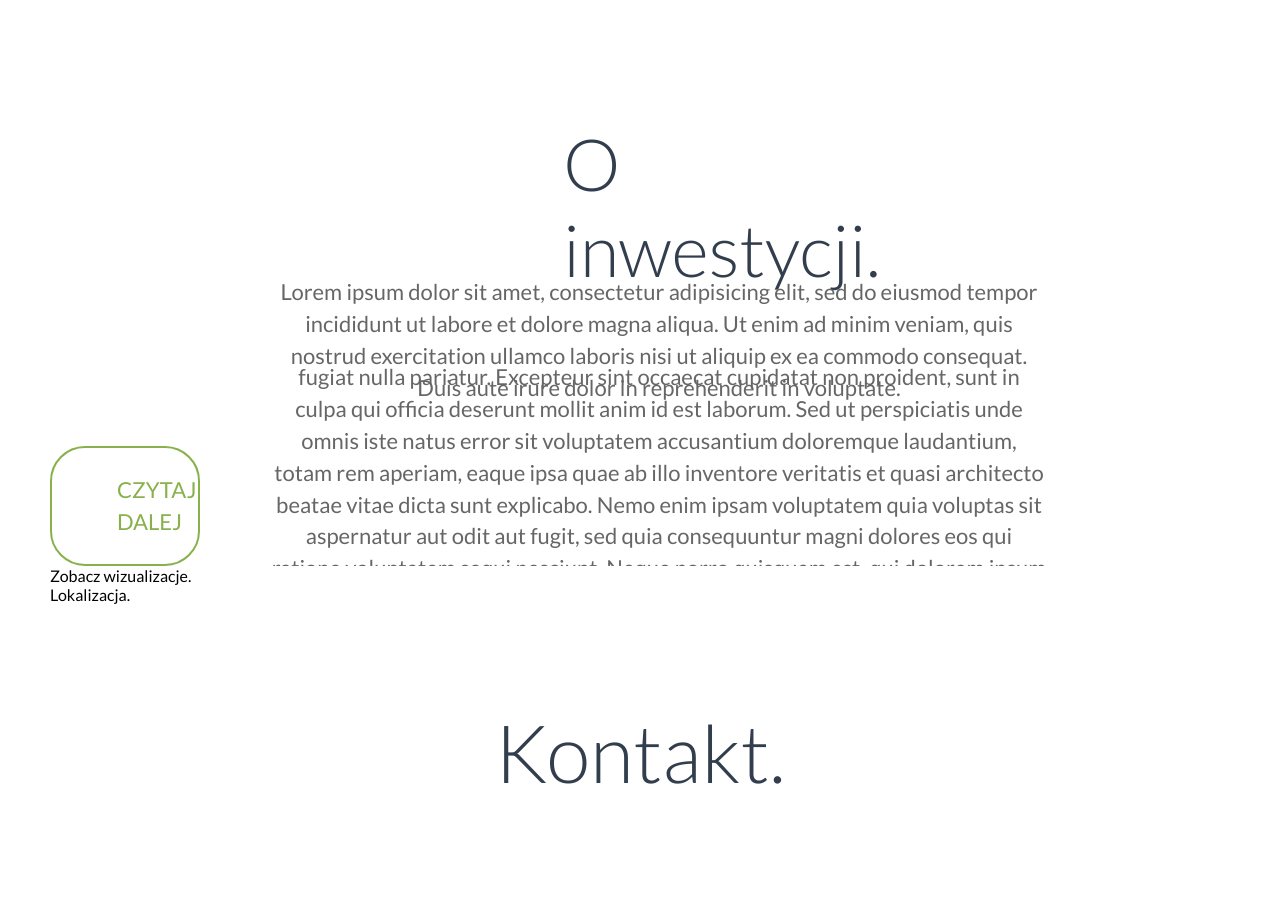
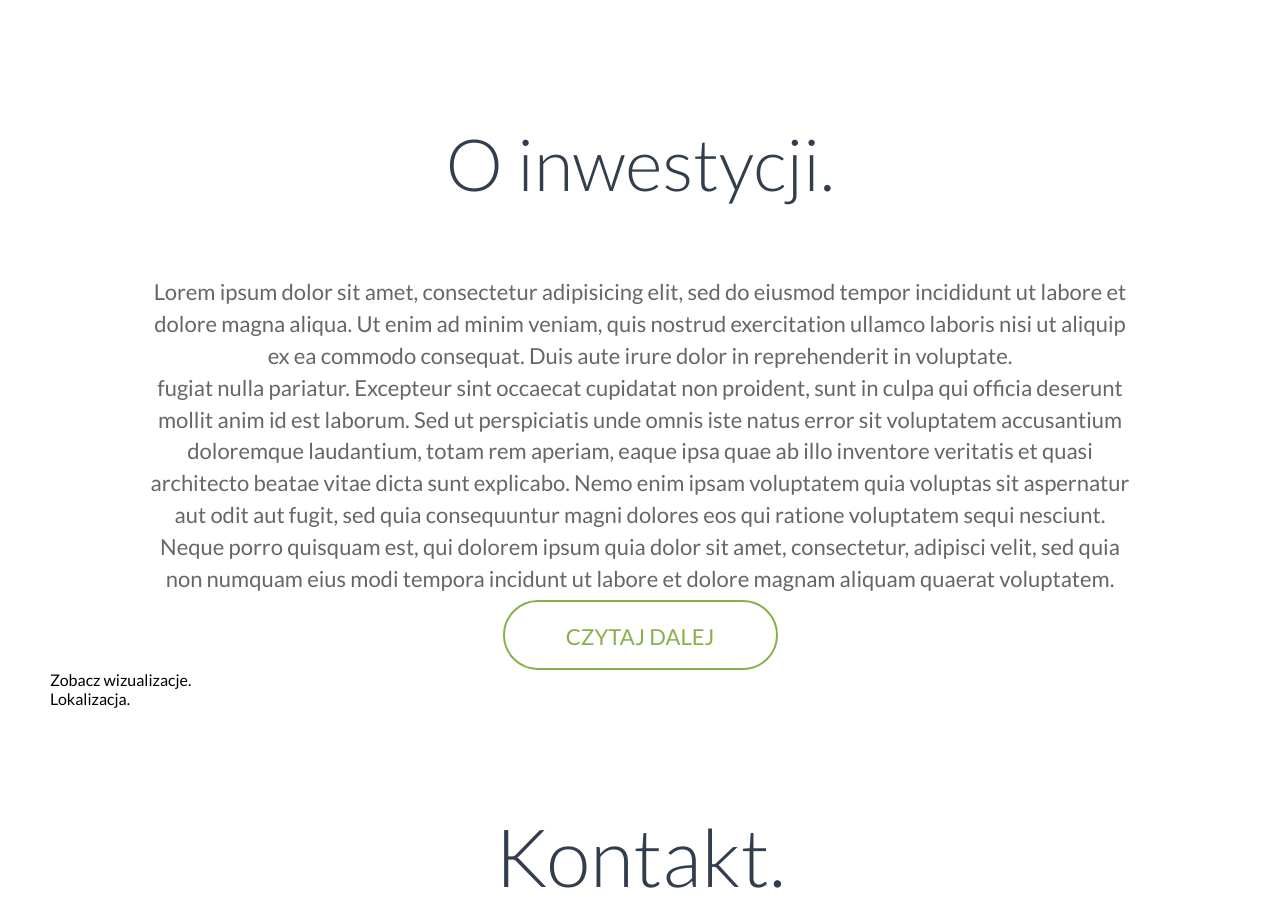
Before and after one commit to KrugerTheFirst/developer, a website: page index.html in a window 1280 px wide. Shown: the part 880-1783 px from the top of the page. Drawn offline with nearby package versions, Linux system fonts and the light colour scheme; files that its build step writes are made by us from their sources; files whose address does not match are found by name.

Commit message:
feat(css): investment correction

```diff
--- a/src/scss/modules/_header.scss
+++ b/src/scss/modules/_header.scss
@@ -1,13 +1,12 @@
 header {
   width: 100%;
   height: 78px;
-  background-color: #ffffff;
+  background-color: rgba(255, 255, 255, 0.5);
   border: solid 1px #ebebeb;
   position: fixed;
   top: 0;
   left: 0;
   z-index: 99;
-  opacity: 0.5;
   line-height: 78px;
 
   .logo {
--- a/src/scss/modules/_investment.scss
+++ b/src/scss/modules/_investment.scss
@@ -8,42 +8,42 @@
     font-weight: 300;
     text-align: center;
     color: #323e4d;
-    padding-left: 513px;
+    margin: auto;
   }
 
   .text {
     width: 997px;
-    height: 85px;
     font-family: 'Lato', sans-serif;
     font-size: 22px;
     line-height: 1.45;
     text-align: center;
     color: #666666;
-    padding-left: 221px;
+    margin: auto;
     margin-top: 84px;
 
     &-development {
       width: 997px;
-      height: 85px;
       font-family: 'Lato', sans-serif;
       font-size: 22px;
       line-height: 1.45;
+      color: #666666;
+      margin: auto;
       text-align: center;
-      color: #666666;
-      padding-left: 221px;
     }
   }
 
   .button {
-    width: 150px;
+    width: 275px;
+    height: 70px;
     font-family: 'Lato', sans-serif;
     font-size: 22px;
-    line-height: 1.45;
+    line-height: 70px;
     text-align: center;
     color: #88b04b;
     border-radius: 35px;
     border: solid 2px #88b04b;
-    padding: 26px 65px;
+    margin: auto;
+    margin-top: 5px;
   }
 
 }
```
